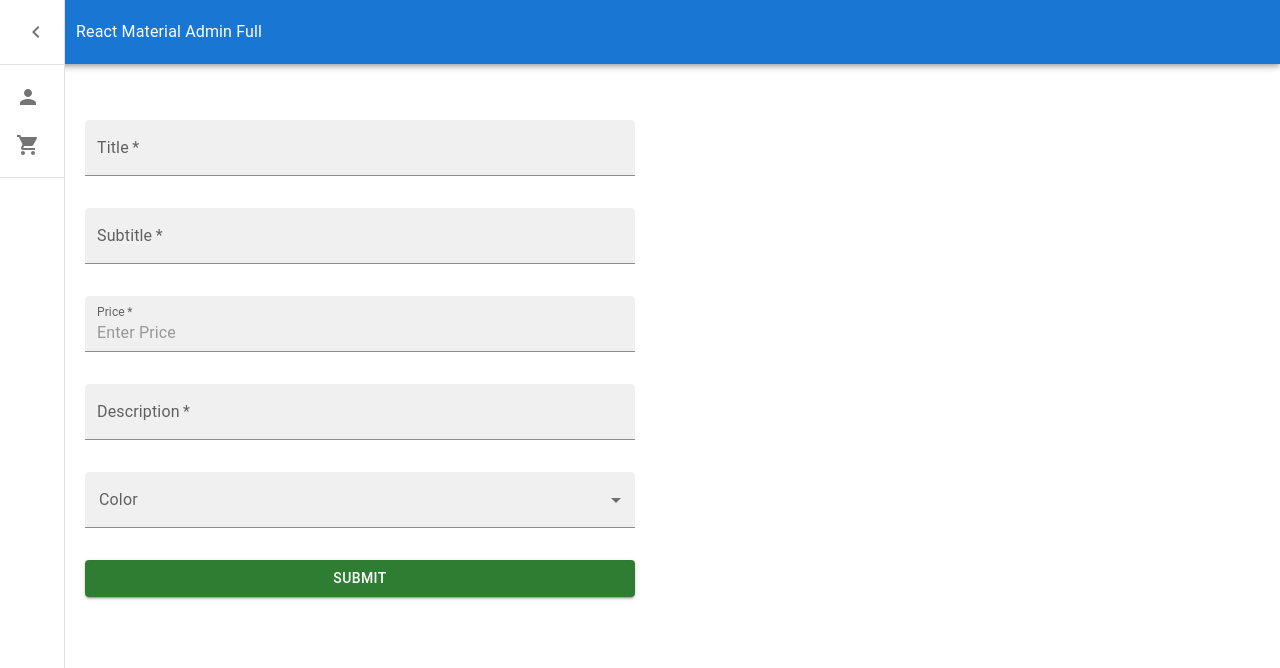
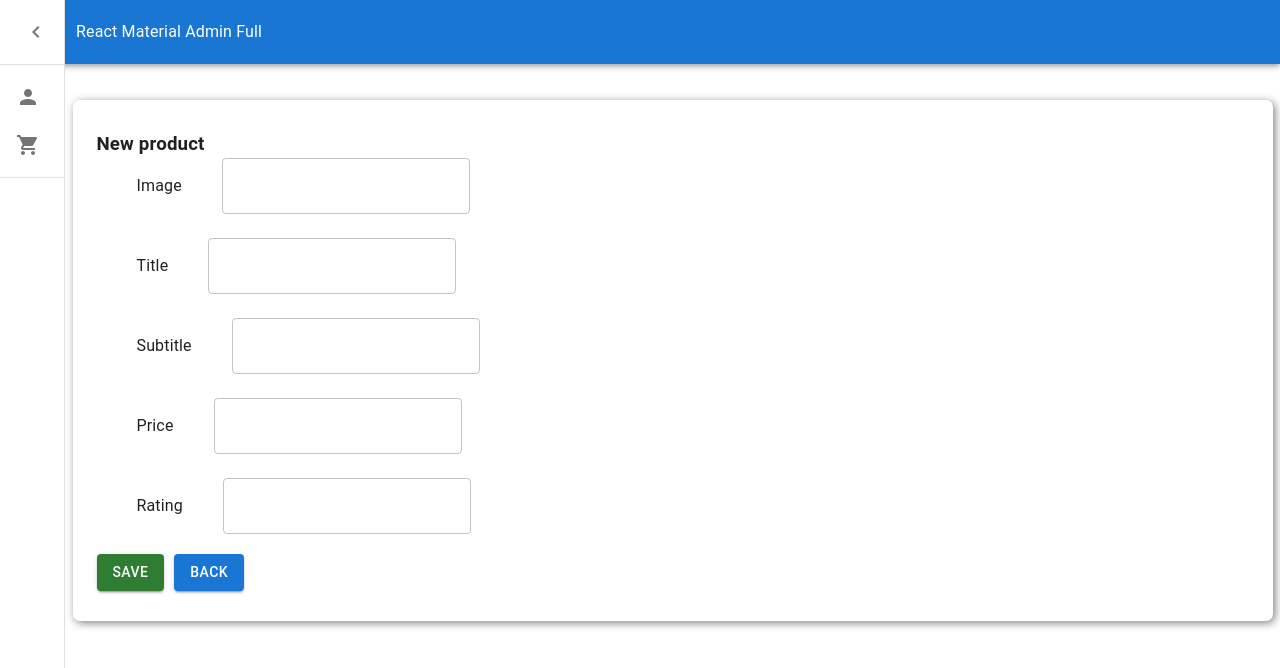
Before and after one commit to Neozx8989/Admin-panel-project, a React (Create React App) app in the folder admin-panel-project/frontend/: page /product/newproduct in a window 1280 px wide. Shown: the top 668 px of the page. Built offline with nearby package versions, Linux system fonts and the light colour scheme; no server answers.

Commit message:
product and user page form added

```diff
--- a/admin-panel-project/frontend/src/components/NewProduct.jsx
+++ b/admin-panel-project/frontend/src/components/NewProduct.jsx
@@ -1,119 +1,49 @@
-import React, { useState, useEffect } from 'react'
-import { Button, Box, Grid, TextField, InputLabel, MenuItem, FormControl, Select } from "@mui/material";
+import { Container } from "@mui/system";
+import { Box, Button, FormControl, TextField, Typography } from "@mui/material";
+import { useEffect } from "react";
+import { Link } from "react-router-dom";
 
+export default function NewProduct() {
+  return (
+    <Container  sx={{boxShadow:"2px 2px 9px rgba(0, 0, 0, 0.5)", padding:"30px", borderRadius:"7px"}}>
+        <h3>New product</h3>
+        <form>
+          <FormControl sx={{ display: "flex", flexDirection: "column", gap: 3, justifyContent: "center", marginBottom: "20px",}}>
 
-const NewProduct = () => {
-    const URL = "http://localhost:8080/products"
-    const newProduct = {
-        title: "",
-        subTitle: "",
-        price: "",
-        description: "",
-        color: "",
-    };
+            <Typography sx={{display: "flex", gap:"40px", alignItems:"center",}}>
+                <label/> Image
+                <TextField name={"image"} type={"text"}/>
+            </Typography>
 
-    const [color, setColor] = React.useState('');
-    const [product, setProduct] = useState([])
-    const [currentProduct, setCurrentProduct] = useState(newProduct)
+            <Typography sx={{display: "flex", gap:"40px", alignItems:"center"}}>
+                <label/> Title
+                <TextField name={"title"} type={"text"}/>
+            </Typography>
 
-    useEffect(() => {
-        fetchAllData();
-    }, [])
+            <Typography sx={{display: "flex", gap:"40px", alignItems:"center"}}>
+                <label/> Subtitle
+                <TextField name={"subtitle"} type={"text"}/>
+            </Typography>
 
-    async function fetchAllData() {
-        const FETCHED_DATA = await fetch(URL);
-        const FETCHED_JSON = await FETCHED_DATA.json();
-        setProduct(FETCHED_JSON.data)
-    }
+            <Typography sx={{display: "flex", gap:"40px", alignItems:"center"}}>
+                <label/> Price
+                <TextField name={"price"} type={"text"}/>
+            </Typography>
 
+            <Typography sx={{display: "flex", gap:"40px", alignItems:"center"}}>
+                <label/> Rating
+                <TextField name={"rating"} type={"number"}/>
+            </Typography>
 
-    async function handleSubmit(e) {
-        e.preventDefault();
-        const postData = {
-            title: e.target.title.value,
-            subTitle: e.target.subTitle.value,
-            price: e.target.price.value,
-            description: e.target.description.value,
-            color: e.target.color.value,
-        }
-        console.log("data", postData);
+          </FormControl>
 
-        const options = {
-            method: "POST",
-            headers: {
-                "Content-Type": "application/json",
-            },
-            body: JSON.stringify(postData),
-        }
-
-        const FETCHED_DATA = await fetch(URL, options);
-        const FETCHED_JSON = await FETCHED_DATA.json();
-        setProduct(FETCHED_JSON.data);
-        // setCurrentProduct(newProduct);
-
-    }
-    const handleChange = (event) => {
-        setColor(event.target.value);
-    };
-    return (
-        <Box m="20px" sx={{ width: 550 }}>
-            <div>
-                <form onSubmit={handleSubmit}>
-                    <Grid container spacing={4}>
-                        <Grid item xs={12}>
-                            <TextField name='title' placeholder="Enter Title" id="filled-basic" label="Title" variant="filled" color="secondary" required fullWidth />
-                        </Grid>
-                        <Grid item xs={12}>
-                            <TextField name='subTitle' placeholder="Enter Sub Title" id="filled-basic" label="Subtitle" variant="filled" color="secondary" required fullWidth />
-                        </Grid>
-                        <Grid item xs={12}>
-                            <TextField name='price' placeholder="Enter Price" id="filled-number" label="Price" type="number" InputLabelProps={{ shrink: true, }} variant="filled" color="secondary" required fullWidth />
-                        </Grid>
-                        {/* <Grid item xs={12}>
-                            <TextField placeholder="Enter Discount" id="filled-number" label="Discount" type="number" InputLabelProps={{ shrink: true, }} variant="filled" color="secondary" required fullWidth />
-                        </Grid> */}
-                        <Grid item xs={12}>
-                            <TextField name='description' placeholder="Enter Description" id="filled-basic" label="Description" variant="filled" color="secondary" required fullWidth />
-                        </Grid>
-                        <Grid item xs={12}>
-                            <FormControl fullWidth>
-                                <InputLabel id="demo-simple-select-autowidth-label" color="secondary">Color</InputLabel>
-                                <Select
-                                    labelId="demo-simple-select-autowidth-label"
-                                    id="demo-simple-select-autowidth"
-                                    value={color}
-                                    onChange={handleChange}
-                                    label="Color"
-                                    variant="filled"
-                                    color="secondary"
-                                    required
-                                    name='color'
-                                >
-                                    <MenuItem value="">
-                                        <em>None</em>
-                                    </MenuItem>
-                                    <MenuItem value={"White"}>White</MenuItem>
-                                    <MenuItem value={"Black"}>Black</MenuItem>
-                                    <MenuItem value={"Red"}>Red</MenuItem>
-                                    <MenuItem value={"Blue"}>Blue</MenuItem>
-                                    <MenuItem value={"Yellow"}>Yellow</MenuItem>
-                                    <MenuItem value={"Orange"}>Orange</MenuItem>
-                                    <MenuItem value={"Green"}>Green</MenuItem>
-                                    <MenuItem value={"Pink"}>Pink</MenuItem>
-                                    <MenuItem value={"Purple"}>Purple</MenuItem>
-                                </Select>
-                            </FormControl>
-                        </Grid>
-                        {/* <Grid item xs={12}>
-                            <TextField placeholder="Enter Rating" id="filled-number" label="Rating" type="number" InputLabelProps={{ shrink: true, }} variant="filled" color="secondary" required fullWidth />
-                        </Grid> */}
-                        <Grid item xs={12}>
-                            <Button type="submit" variant="contained" color="success" fullWidth>Submit</Button>
-                        </Grid>
-                    </Grid>
-                </form>
-            </div>
-        </Box >
-    )
+          <Typography sx={{ display: "flex", gap: "10px"}}>
+            <Button type="submit" variant={"contained"} color={"success"}>Save</Button>
+            <Link to={"/product"}>
+                <Button type="back" variant={"contained"} color={"primary"}>Back</Button>
+            </Link>
+          </Typography>
+        </form>
+    </Container>
+  );
 }
-export default NewProduct
--- a/admin-panel-project/frontend/src/components/NewUser.jsx
+++ b/admin-panel-project/frontend/src/components/NewUser.jsx
@@ -1,8 +1,42 @@
+import { Container, FormControl, TextField, Typography, Button, FormControlLabel, Radio, Checkbox } from "@mui/material";
+import { Link } from "react-router-dom";
+
 export default function NewUser() {
-    return (
-        <div>
-            <h1>New User Page</h1>
-            {/* Add users buyu shineer hereglegch burtgeh heseg hiih component */}
-        </div>
-    )
+        return (
+            <Container sx={{boxShadow:"2px 2px 9px rgba(0, 0, 0, 0.5)", padding:"30px", borderRadius:"7px"}}>
+                <h2>Add New Users</h2>
+                <br/>
+                <form>
+                  <FormControl sx={{ display: "flex", flexDirection: "column", gap: 3, justifyContent: "center", marginBottom: "20px"}} fullWidth={true}>
+                    <Typography sx={{display: "flex", flexDirection: "column", gap: 2,}}>
+                        <TextField label={"First Name"} name={"firstname"} type={"text"} fullWidth={true}/>
+                        <TextField label={"Last Name"} name={"lastname"} type={"text"} fullWidth={true}/>
+                        <TextField label={"Phone Number"} name={"number"} type={"number"} fullWidth={true}/>
+                        <TextField label={"E-Mail"} name={"email"} type={"text"} fullWidth={true}/>
+                    </Typography>
+                  </FormControl>
+
+                    <p>Role</p>
+                    <FormControlLabel value="female" control={<Radio />} label="admin"/>
+                    <FormControlLabel value="male" control={<Radio />} label="user" />
+                    <br/>
+                    <p>Disabled</p>
+                    <FormControlLabel value="male" control={<Checkbox />}/>
+                    <br/>
+                    <p>Avatar</p>
+                    <Button type="submit" variant={"contained"} color={"primary"}>UPLOAD AN IMAGE</Button>
+                    <br/>
+                    <TextField label={"Password"} name={"password"} type={"text"} fullWidth={true} sx={{marginTop:"20px", marginBottom:"20px",}}/>
+
+                  <Typography sx={{ display: "flex", gap: "15px"}}>
+                    <Button type="submit" variant={"contained"} color={"info"}>Save</Button>
+                    <Button type="back" variant={"outlined"} color={"primary"}>Reset</Button>
+                    <Button type="back" variant={"outlined"} color={"primary"}>cansel</Button>
+                    <Link to={"/user"}>
+                        <Button type="back" variant={"contained"} color={"success"}>Back</Button>
+                    </Link>
+                  </Typography>
+                </form>
+            </Container>
+          );
 }
```
Also changed, not shown: admin-panel-project/frontend/src/components/UsersProductTable.jsx (+20 -72 lines).
